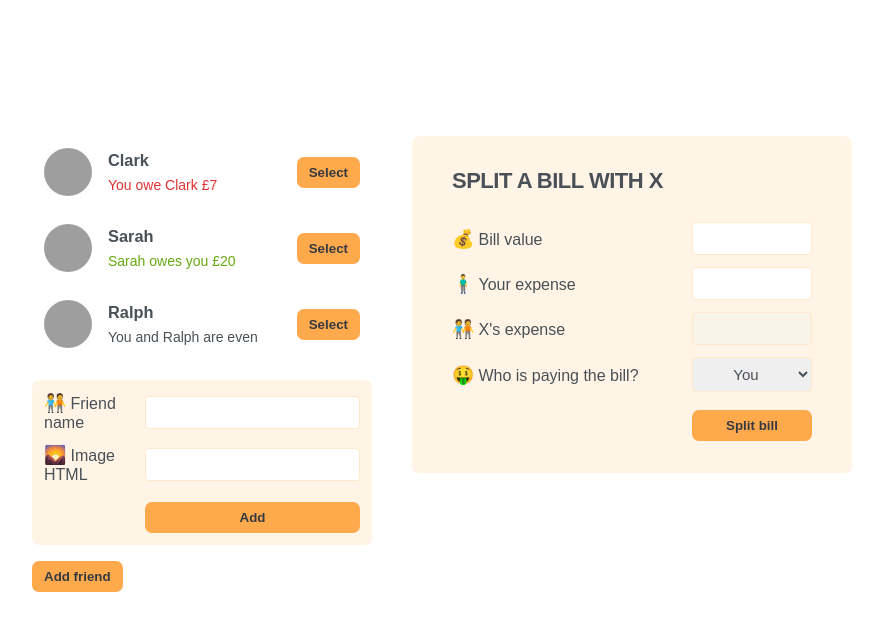
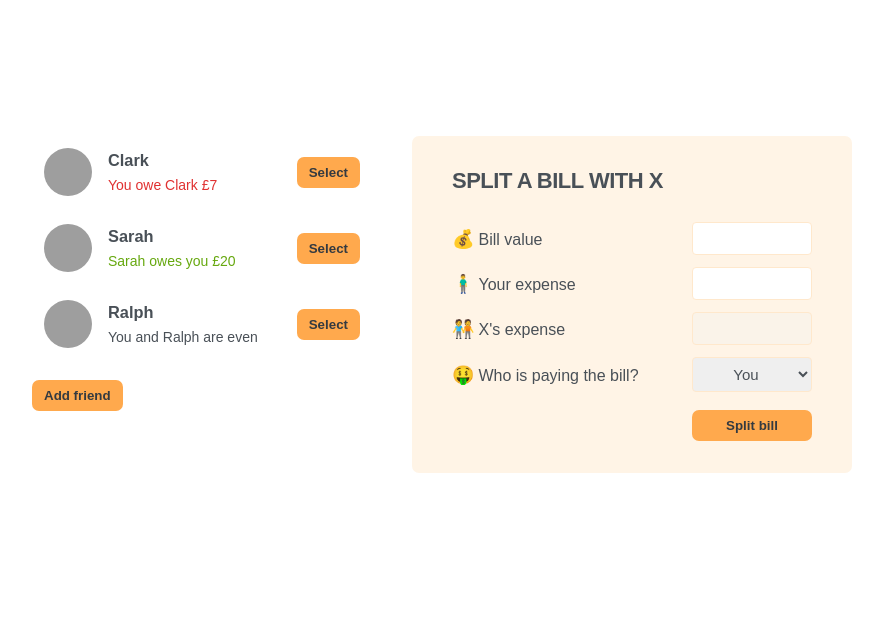
Before and after one commit to MBANS8A1/Dine-N-Split-app, a React (Create React App) app: page / in a window 1280 px wide. Shown: the top 630 px of the page, without its empty margins (198-1081 px from the left). Built offline with nearby package versions, Linux system fonts and the light colour scheme; grey boxes are pictures that could not be loaded.

Commit message:
I used the && (AND) short-circuit operation to conditionally render the FormAddFriend component.

```diff
--- a/src/App.js
+++ b/src/App.js
@@ -27,7 +27,7 @@ function App() {
     <div className="app">
       <div className="sidebar">
         <FriendsList />
-        <FormAddFriend />
+        {showAddFriend && <FormAddFriend />}
         <Button>Add friend</Button>
       </div>
       <FormSplitBill />
```
